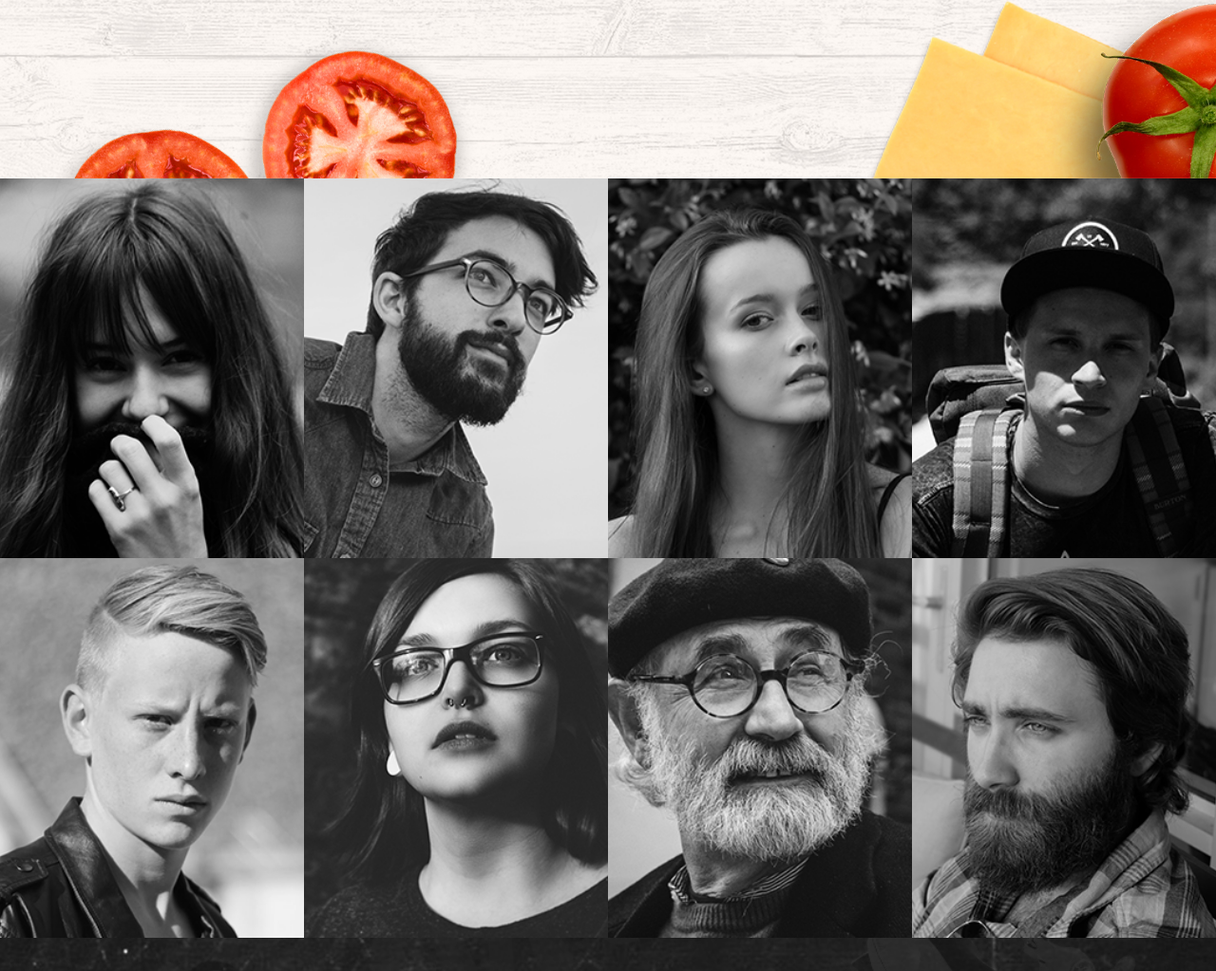
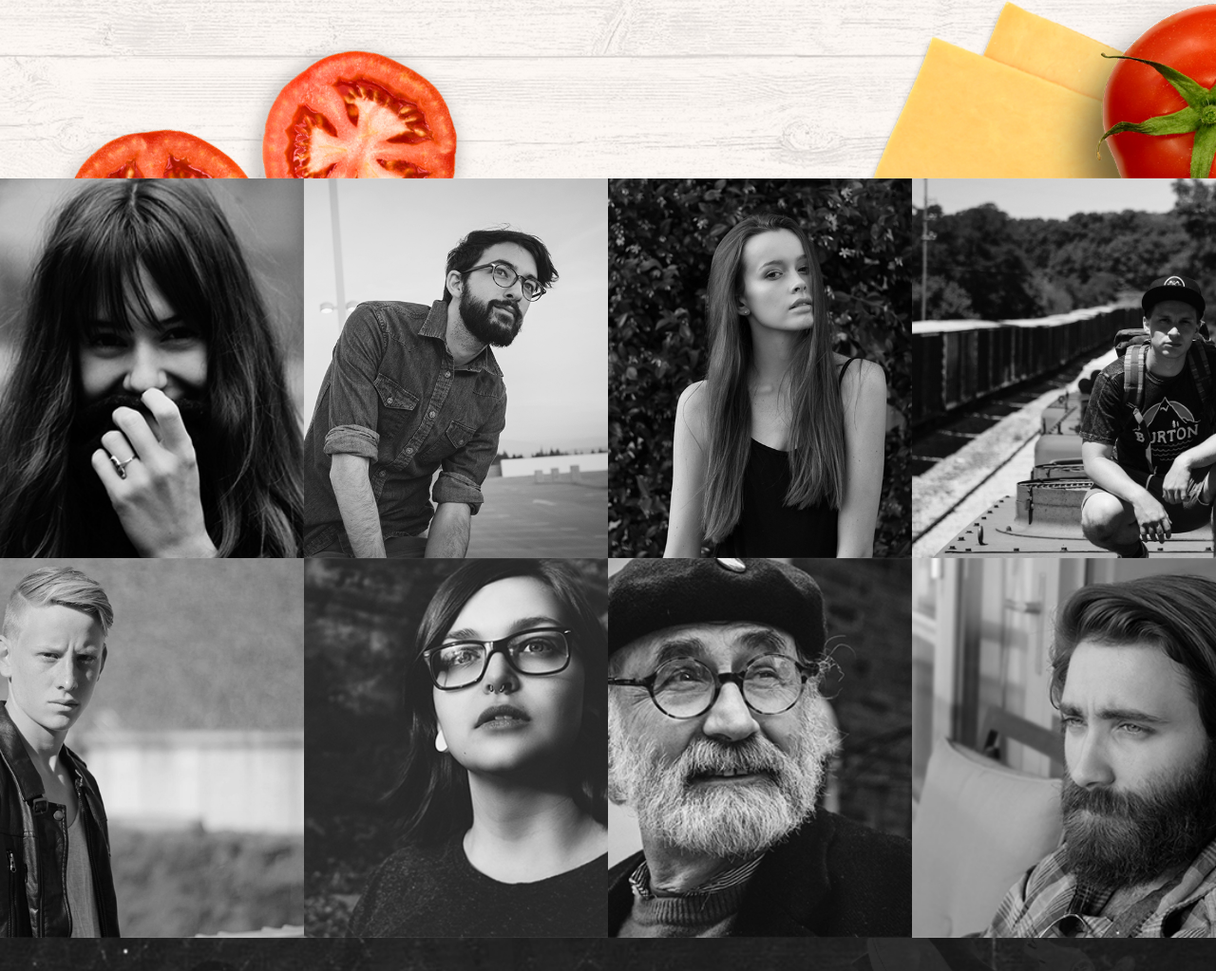
Before and after one commit to andreiluka/burgers, a plain HTML site: page index.html in a window 1280 px wide. Shown: the part 1412-2435 px from the top of the page at 95% size. Drawn offline with Linux system fonts and the light colour scheme.

Commit message:
replacement image section reviews, edit font forms input

```diff
--- a/css/blocks/form.scss
+++ b/css/blocks/form.scss
@@ -44,12 +44,13 @@
    }
 
    &-input {
+      font-family: 'Ubuntu', Arial, Helvetica, sans-serif;
       border: 1px solid #d1cfcb;
       border-radius: 5px;
-      padding: 12px 20px;
+      padding: 8px 18px;
 
       &:focus {
-         padding: 11px 19px;
+         padding: 7px 17px;
          border: 2px solid #f9b43b;
       }
    }
--- a/css/blocks/review.scss
+++ b/css/blocks/review.scss
@@ -30,12 +30,10 @@
 
 .review__name {
    font-family: "Gagalin", Arial, Helvetica, sans-serif;
-   font-size: 14px;
    margin-bottom: 20px;
 }
 
 .review__text {
-   font-size: 14px;
    font-weight: 300;
    line-height: 24px;
    margin-bottom: 10px;
--- a/index.html
+++ b/index.html
@@ -100,7 +100,7 @@
       <section class="section reviews" id="reviews_6">
          <ul class="reviews__list">
             <li class="reviews__item review">
-               <img src="./img/veronica.png" alt="фото Вероники" class="review__img">
+               <img src="./img/veronica.jpg" alt="фото Вероники" class="review__img">
                <div class="review__desc">
                   <h3 class="review__name">вероника спилберг</h3>
                   <p class="review__text">Мысли все о них и о них, о них и о них. Нельзя устоять, невозможно
@@ -114,7 +114,7 @@
                </div>
             </li>
             <li class="reviews__item review">
-               <img src="./img/konstantin.png" alt="фото Константина" class="review__img">
+               <img src="./img/konstantin.jpg" alt="фото Константина" class="review__img">
                <div class="review__desc">
                   <h3 class="review__name">константин спилберг</h3>
                   <p class="review__text">Мысли все о них и о них, о них и о них. Нельзя устоять, невозможно
@@ -124,7 +124,7 @@
                </div>
             </li>
             <li class="reviews__item review">
-               <img src="./img/anna.png" alt="фото Анны" class="review__img">
+               <img src="./img/anna.jpg" alt="фото Анны" class="review__img">
                <div class="review__desc">
                   <h3 class="review__name">анна спилберг</h3>
                   <p class="review__text">Мысли все о них и о них, о них и о них. Нельзя устоять, невозможно
@@ -134,7 +134,7 @@
                </div>
             </li>
             <li class="reviews__item review">
-               <img src="./img/artem.png" alt="фото Артема" class="review__img">
+               <img src="./img/artem.jpg" alt="фото Артема" class="review__img">
                <div class="review__desc">
                   <h3 class="review__name">артем спилберг</h3>
                   <p class="review__text">Мысли все о них и о них, о них и о них. Нельзя устоять, невозможно
@@ -146,7 +146,7 @@
                </div>
             </li>
             <li class="reviews__item review">
-               <img src="./img/denis.png" alt="фото Дениса" class="review__img">
+               <img src="./img/denis.jpg" alt="фото Дениса" class="review__img">
                <div class="review__desc">
                   <h3 class="review__name">денис спилберг</h3>
                   <p class="review__text">Мысли все о них и о них, о них и о них. Нельзя устоять, невозможно
@@ -156,7 +156,7 @@
                </div>
             </li>
             <li class="reviews__item review">
-               <img src="./img/kristina.png" alt="фото Кристины" class="review__img">
+               <img src="./img/kristina.jpg" alt="фото Кристины" class="review__img">
                <div class="review__desc">
                   <h3 class="review__name">кристина спилберг</h3>
                   <p class="review__text">Мысли все о них и о них, о них и о них. Нельзя устоять, невозможно
@@ -170,7 +170,7 @@
                </div>
             </li>
             <li class="reviews__item review">
-               <img src="./img/victor.png" alt="фото Виктора" class="review__img">
+               <img src="./img/victor.jpg" alt="фото Виктора" class="review__img">
                <div class="review__desc">
                   <h3 class="review__name">виктор спилберг</h3>
                   <p class="review__text">Мысли все о них и о них, о них и о них. Нельзя устоять, невозможно
@@ -182,7 +182,7 @@
                </div>
             </li>
             <li class="reviews__item review">
-               <img src="./img/dmitry.png" alt="фото Дмитрия" class="review__img">
+               <img src="./img/dmitry.jpg" alt="фото Дмитрия" class="review__img">
                <div class="review__desc">
                   <h3 class="review__name">дмитрий спилберг</h3>
                   <p class="review__text">Мысли все о них и о них, о них и о них. Нельзя устоять, невозможно
```
Also changed, not shown: css/main.css, img/anna.jpg (added), img/anna.png (deleted), img/artem.jpg (added), img/artem.png (deleted), img/denis.jpg (added), img/denis.png (deleted), img/dmitry.jpg (added), img/dmitry.png (deleted), img/konstantin.jpg (added), img/konstantin.png (deleted), img/kristina.jpg (added), img/kristina.png (deleted), img/veronica.jpg (added), 3 more files.
